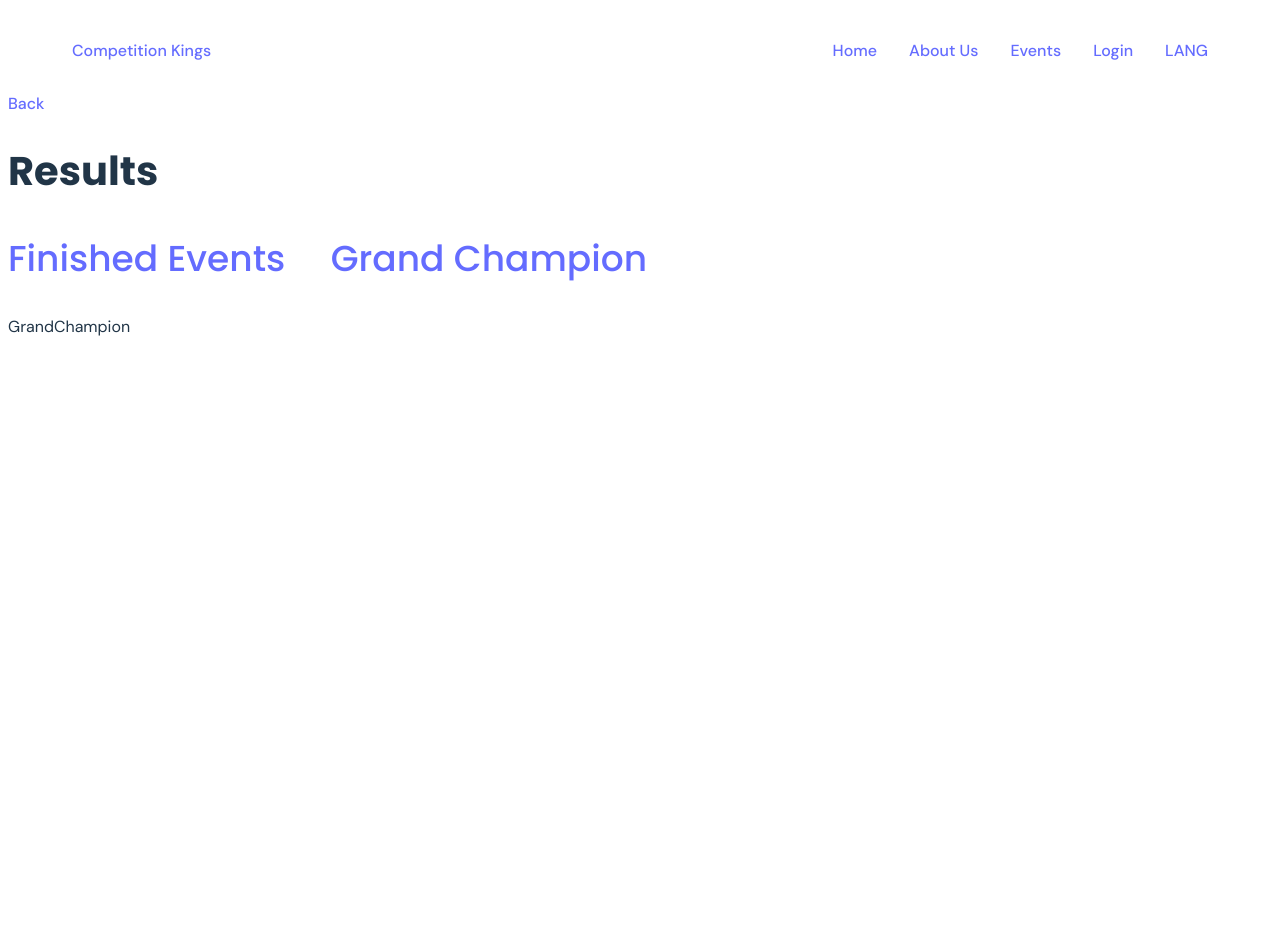
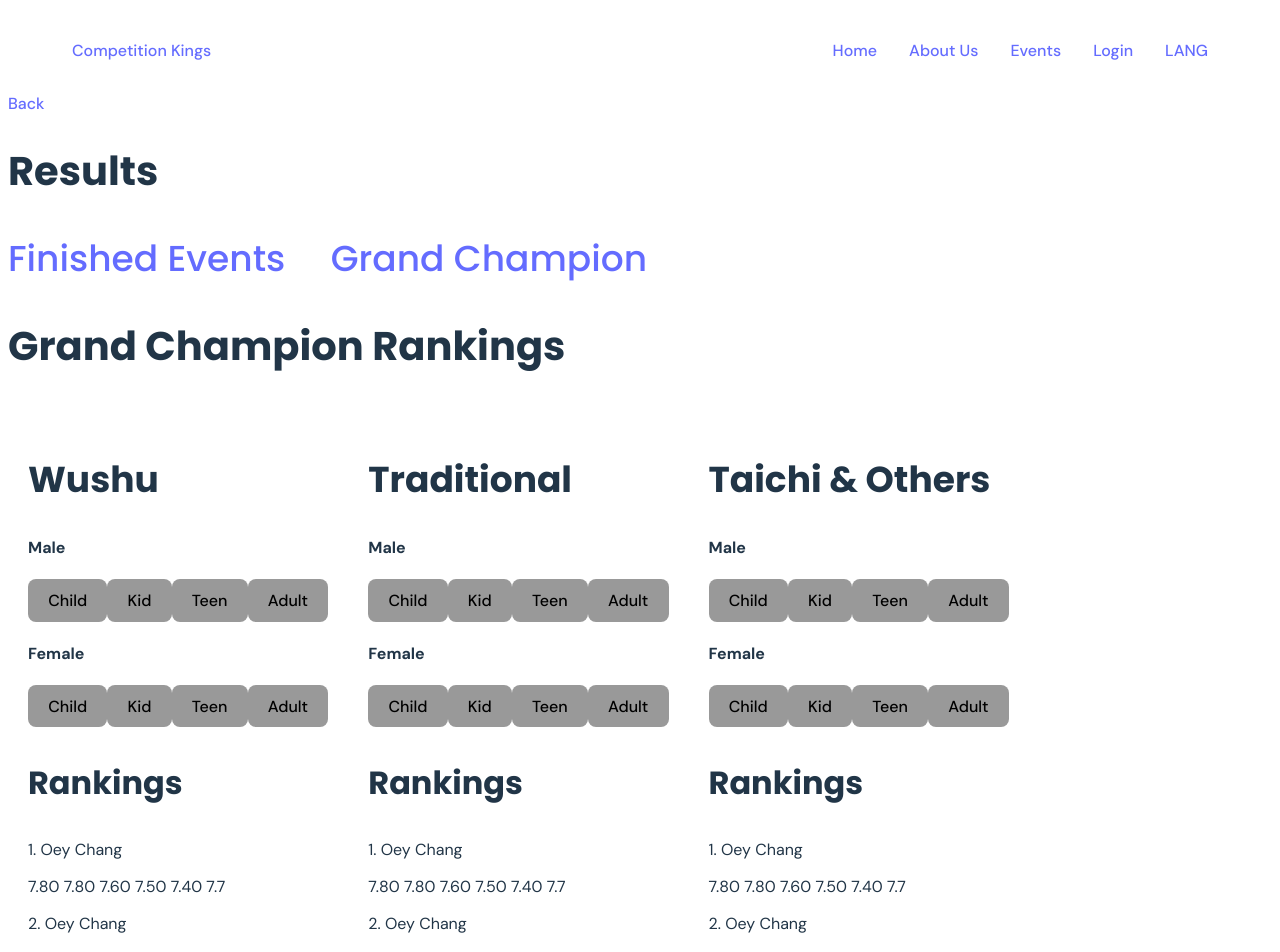
Before and after one commit to ryanvle/CompetitionKing, a React (Vite) app in the folder client/: page /competition/results/grandChampion in a window 1280 px wide. Shown: the top 952 px of the page. Before the commit the page ends 800 px from the top, so only its background shows below. Built offline with nearby package versions, Linux system fonts and the light colour scheme.

Commit message:
GrandChampion Done

```diff
--- /dev/null
+++ b/client/src/components/competition/grandChampionColumn.tsx
@@ -0,0 +1,170 @@
+import {useState} from 'react'
+import { dataSet } from './testDatasetForGrandChampion';
+import NamesandScores from './namesAndScores';
+import { competitor } from './currentlyGoingStaff';
+
+
+interface Props{
+    style: "Wushu"| "Traditional"| "Taichi & Others";
+}
+
+//a type to deal with atheletes contending for grand champion
+export type athlete = {
+    name:string,
+    scores: number[],
+    averageScore: number,
+    age: "Child" | "Kid" | "Teen" | "Adult",
+    gender: "Female"| "Male"
+}
+
+type ageType = "Child" | "Kid" | "Teen" | "Adult";
+
+
+const GrandChampionColumn = (props:Props) => {
+    const style = props.style
+
+
+    //fetch stuff
+    const [athleteList, setAthleteList] = useState<athlete[]>(dataSet);
+
+
+
+
+    const [filterIsOnMale, setFilterIsOnMale] = useState<boolean>(false);
+    const [maleAgesSelected, setMaleAgesSelected] = useState<Map<ageType, boolean>>(new Map([
+        ["Child", false],
+        ["Kid", false],
+        ["Teen", false],
+        ["Adult", false],
+    ]))
+    const [filterIsOnFemale, setFilterIsOnFemale] = useState<boolean>(false);
+    const [femaleAgesSelected, setFemaleAgesSelected] = useState<Map<ageType, boolean>>(new Map([
+        ["Child", false],
+        ["Kid", false],
+        ["Teen", false],
+        ["Adult", false],
+    ]))
+
+
+    const [toggleEventExpanded, setToggleEventExpanded] = useState<boolean>(false);
+
+
+    const handleMaleAgeToggle = (selectedAge:ageType):void =>{
+
+
+        const tempMap:Map<ageType, boolean> = new Map(maleAgesSelected);
+        tempMap.set(selectedAge, !tempMap.get(selectedAge)); //sry kevin
+        setMaleAgesSelected(tempMap);
+
+        let oneIsSelected:boolean = false;
+        for (let [_, v] of tempMap) {
+            console.log("oaifj "+ v)
+            if (v === true) {
+                oneIsSelected = true;
+                break;
+            }
+        }
+        setFilterIsOnMale(oneIsSelected)
+    }
+
+    const maleButtonsElements:JSX.Element[] = Array.from(maleAgesSelected, ([key, value]) =>
+        value?
+        <button key= {key} onClick={()=>{handleMaleAgeToggle(key)}}> {key}</button>:
+        <button
+            key= {key}
+            onClick={()=>{handleMaleAgeToggle(key)}}
+            style={{backgroundColor:"#999999"}}> {key}
+        </button> //insert css so that selected and unselected look different
+    );
+
+
+
+
+
+
+
+
+
+
+    const handleFemaleAgeToggle = (selectedAge:ageType):void =>{
+
+
+        const tempMap:Map<ageType, boolean> = new Map(femaleAgesSelected);
+        tempMap.set(selectedAge, !tempMap.get(selectedAge)); //sry Kevin
+        setFemaleAgesSelected(tempMap);
+
+        let oneIsSelected:boolean = false;
+        for (let [_, v] of tempMap) {
+            console.log("oaifj "+ v)
+            if (v === true) {
+                oneIsSelected = true;
+                break;
+            }
+        }
+        setFilterIsOnFemale(oneIsSelected)
+    }
+
+    const femaleButtonsElements:JSX.Element[] = Array.from(femaleAgesSelected, ([key, value]) =>
+        value?
+        <button key= {key} onClick={()=>{handleFemaleAgeToggle(key)}}> {key}</button>:
+        <button
+            key= {key}
+            onClick={()=>{handleFemaleAgeToggle(key)}}
+            style={{backgroundColor:"#999999"}}> {key}
+        </button> //insert css so that selected and unselected look different
+    );
+
+
+
+
+
+
+
+    const listOfAthletesToCompetitor: competitor[] = []
+    if (filterIsOnMale || filterIsOnFemale){
+        for(let i = 0; i < athleteList.length; i++){
+            const currAthlete:athlete = athleteList[i];
+            const currGender: "Male"|"Female" = currAthlete.gender;
+            if(
+                currGender=== "Male" && maleAgesSelected.get(currAthlete.age) ||
+                currGender=== "Female" && femaleAgesSelected.get(currAthlete.age)
+            ){
+                listOfAthletesToCompetitor.push({
+                    name:currAthlete.name,
+                    scores: currAthlete.scores,
+                    finalScore:currAthlete.averageScore
+                });
+
+            }
+        }
+
+    }else{
+        for(let i = 0; i < athleteList.length; i++){
+            const currAthlete:athlete = athleteList[i];
+            listOfAthletesToCompetitor.push({
+                name:currAthlete.name,
+                scores: currAthlete.scores,
+                finalScore:currAthlete.averageScore
+            });
+        }
+
+    }
+
+
+
+
+
+    return (
+        <div key={style} style={{margin:"20px"}}>
+            <h2>{style}</h2>
+            <h4>Male</h4>
+            {maleButtonsElements}
+            <h4>Female</h4>
+            {femaleButtonsElements}
+            <h3>Rankings</h3>
+            <NamesandScores data={listOfAthletesToCompetitor}/>
+        </div>
+    )
+}
+
+export default GrandChampionColumn
--- a/client/src/components/competition/namesAndScores.tsx
+++ b/client/src/components/competition/namesAndScores.tsx
@@ -14,9 +14,9 @@ const NamesandScores = (props:Props) => {
 
         //make scores elements
         let scoresElements:JSX.Element[]=[]
-        for (let i = 0; i<currCompetitor.scores.length; i++){
+        for (let j = 0; j<currCompetitor.scores.length; j++){
             scoresElements.push(
-                <span key={i}>{currCompetitor.scores[i].toFixed(2)}   </span>
+                <span key={j}>{currCompetitor.scores[j].toFixed(2)}   </span>
             );
         }
         scoresElements.push(
@@ -25,7 +25,7 @@ const NamesandScores = (props:Props) => {
 
 
         doneNameAndScoresElement.push(
-            <div>
+            <div key={i}>
                 <p>{i+1}.  {competitorData[i].name}</p>
                 {scoresElements}
             </div>)
--- a/client/src/components/competition/scheduleColumn.tsx
+++ b/client/src/components/competition/scheduleColumn.tsx
@@ -133,8 +133,8 @@ function ScheduleColumn(props:Props){
                 <p><strong>Ring Level: </strong>{ringLevel}</p>
                 <p><strong>Start Time: </strong>{startTime}</p>
                 <p><strong>Results: </strong>
-                    <Link to={"/competition/eventInfo"}>Finished Events </Link> &emsp;
-                    <Link to={"/competition/schedule"}>Grand Champion </Link> &emsp;
+                    <Link to={"/competition/results/finishedEvents"}>Finished Events </Link> &emsp;
+                    <Link to={"/competition/results/grandChampion"}>Grand Champion </Link> &emsp;
                 </p>
 
             </div>
--- /dev/null
+++ b/client/src/components/competition/testDatasetForGrandChampion.tsx
@@ -0,0 +1,103 @@
+import { athlete } from "./grandChampionColumn"
+
+export const dataSet: athlete[] = [
+    {
+        name: "Oey Chang",
+        scores: [7.8, 7.8, 7.6, 7.5, 7.4],
+        averageScore: 7.7,
+        age: "Child",
+        gender:"Male"
+    },
+    {
+        name: "Oey Chang",
+        scores: [7.8, 7.8, 7.6, 7.5, 7.6],
+        averageScore: 7.2,
+        age: "Child",
+        gender:"Female"
+    },
+    {
+        name: "Oey Chang",
+        scores: [7.8, 7.8, 7.6, 7.5, 7.7],
+        averageScore: 7.1,
+        age: "Teen",
+        gender:"Male"
+    },
+    {
+        name: "Oey Chang",
+        scores: [7.8, 7.8, 7.6, 7.5, 7.7],
+        averageScore: 7.7,
+        age: "Adult",
+        gender:"Female"
+    },
+    {
+        name: "Oey Chang",
+        scores: [7.8, 7.8, 7.6, 7.5, 7.7],
+        averageScore: 7.123,
+        age: "Teen",
+        gender:"Male"
+    },
+    {
+        name: "Oey Chang",
+        scores: [7.8, 7.8, 7.6, 7.5, 7.7],
+        averageScore: 7.1231,
+        age: "Teen",
+        gender:"Female"
+    },
+    {
+        name: "Oey Chang",
+        scores: [7.8, 7.8, 7.6, 7.5, 7.7],
+        averageScore: 7.171,
+        age: "Adult",
+        gender:"Male"
+    },
+    {
+        name: "Oey Chang",
+        scores: [7.8, 7.8, 7.6, 7.5, 7.7],
+        averageScore: 7.81,
+        age: "Teen",
+        gender:"Male"
+    },
+    {
+        name: "Oey Chang",
+        scores: [7.8, 7.8, 7.6, 7.5, 7.7],
+        averageScore: 7.61,
+        age: "Child",
+        gender:"Female"
+    },
+    {
+        name: "Oey Chang",
+        scores: [7.8, 7.8, 7.6, 7.5, 7.7],
+        averageScore: 7.61,
+        age: "Adult",
+        gender:"Female"
+    },
+    {
+        name: "Oey Chang",
+        scores: [7.8, 7.8, 7.6, 7.5, 7.7],
+        averageScore: 7.461,
+        age: "Teen",
+        gender:"Male"
+    },
+    {
+        name: "Oey Chang",
+        scores: [7.8, 7.8, 7.6, 7.5, 7.7],
+        averageScore: 7.161,
+        age: "Adult",
+        gender:"Female"
+    },
+    {
+        name: "Oey Chang",
+        scores: [7.8, 7.8, 7.6, 7.5, 7.7],
+        averageScore: 7.761,
+        age: "Teen",
+        gender:"Female"
+    },
+    {
+        name: "Oey Chang",
+        scores: [7.8, 7.8, 7.6, 7.5, 7.7],
+        averageScore: 7.761,
+        age: "Adult",
+        gender:"Male"
+    },
+
+];
--- a/client/src/pages/competition/grandChampion.tsx
+++ b/client/src/pages/competition/grandChampion.tsx
@@ -1,8 +1,17 @@
 import React from 'react'
+import GrandChampionColumn from '../../components/competition/grandChampionColumn'
 
 const GrandChampion = () => {
   return (
-    <div>GrandChampion</div>
+    <div>
+      <h1>Grand Champion Rankings</h1>
+      <div style={{display:"flex"}}>
+        <GrandChampionColumn style='Wushu'/>
+        <GrandChampionColumn style='Traditional'/>
+        <GrandChampionColumn style='Taichi & Others'/>
+
+      </div>
+    </div>
   )
 }
 
```
